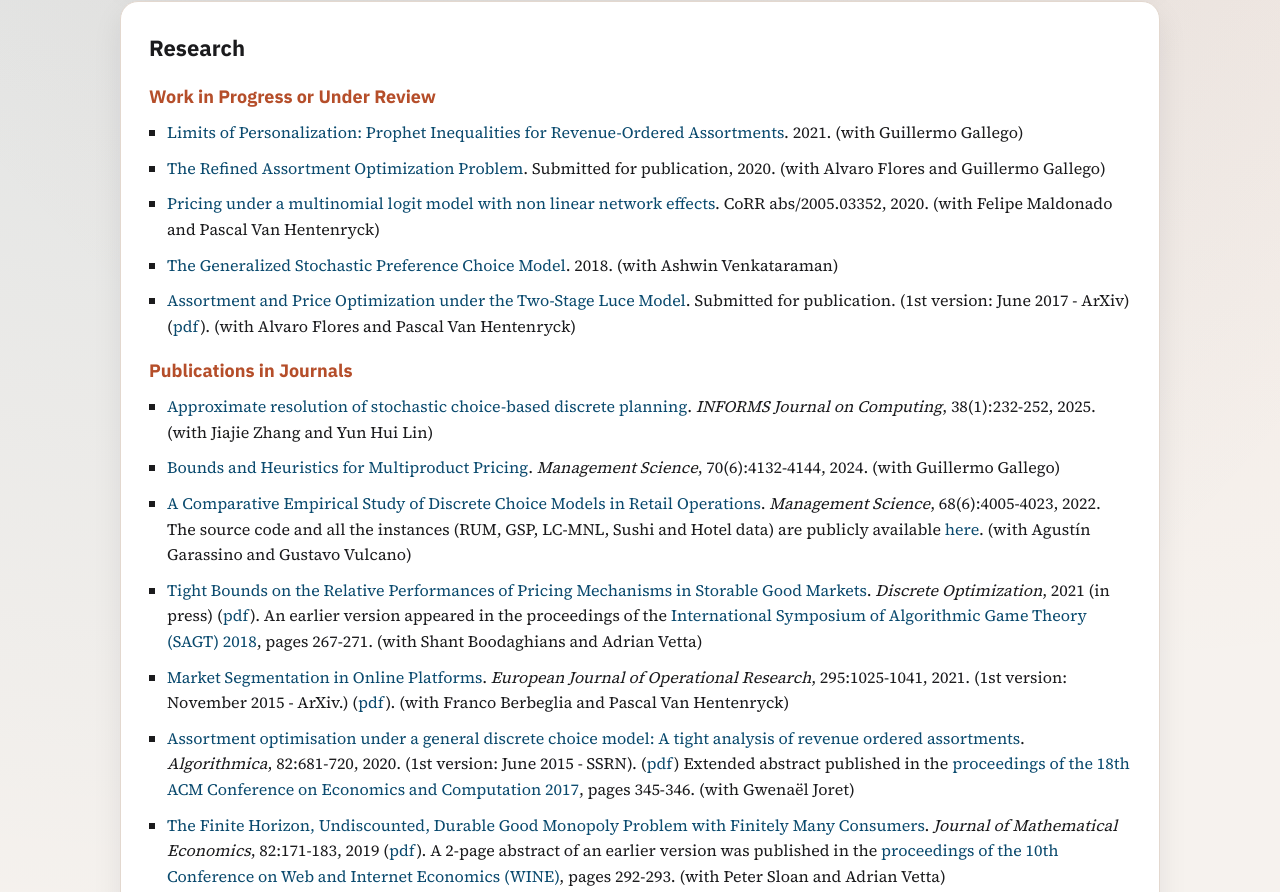
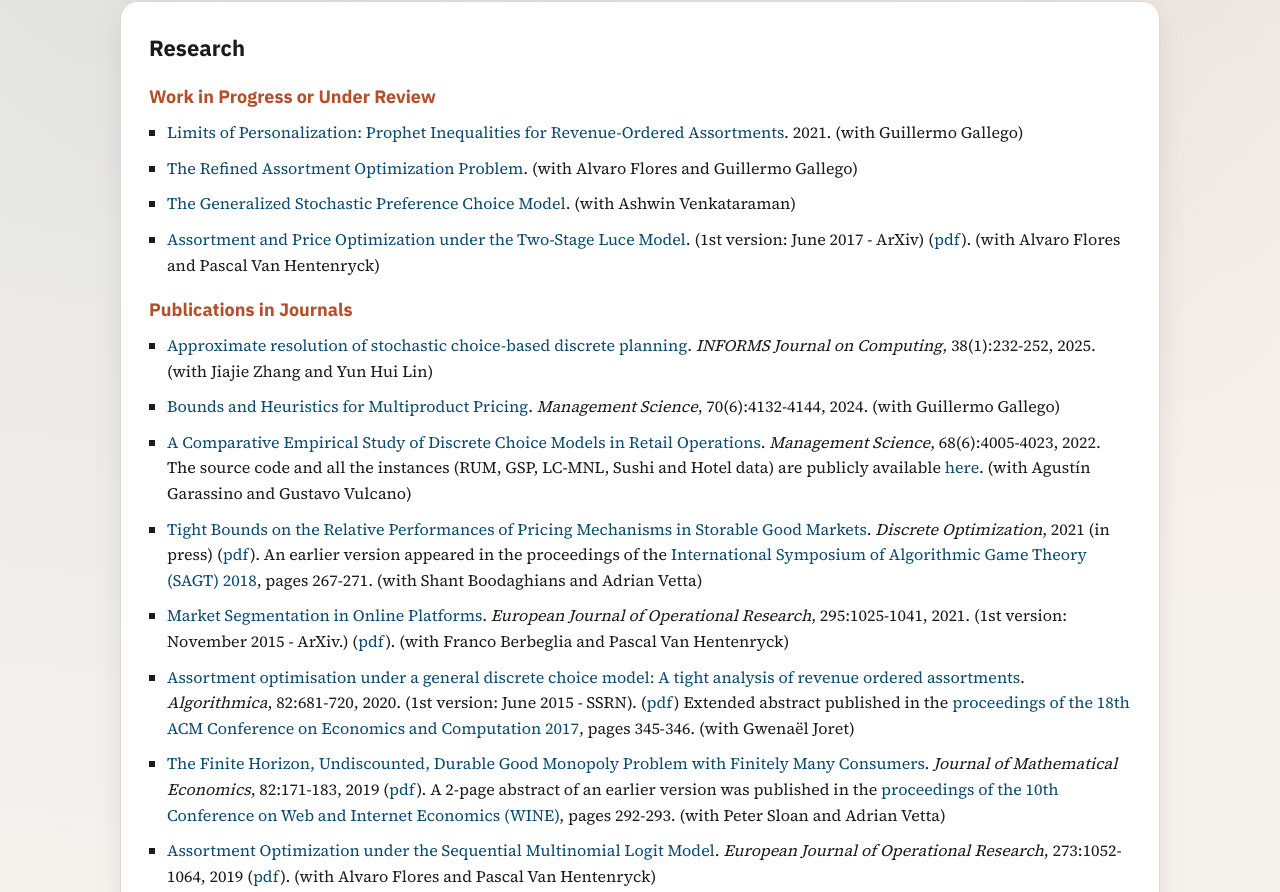
Before and after one commit to gberbeglia/website, a plain HTML site: page index.htm in a window 1280 px wide. Shown: the part 1141-2033 px from the top of the page. Drawn offline with Linux system fonts and the light colour scheme.

Commit message:
Edit work-in-progress list

```diff
--- a/index.htm
+++ b/index.htm
@@ -272,10 +272,9 @@
         <h3>Work in Progress or Under Review</h3>
         <ul class="pubs">
           <li><a href="https://arxiv.org/abs/2109.14861">Limits of Personalization: Prophet Inequalities for Revenue-Ordered Assortments</a>. 2021. (with Guillermo Gallego)</li>
-          <li><a href="https://arxiv.org/abs/2102.03043">The Refined Assortment Optimization Problem</a>. Submitted for publication, 2020. (with Alvaro Flores and Guillermo Gallego)</li>
-          <li><a href="https://dblp.org/rec/journals/corr/abs-2005-03352">Pricing under a multinomial logit model with non linear network effects</a>. CoRR abs/2005.03352, 2020. (with Felipe Maldonado and Pascal Van Hentenryck)</li>
-          <li><a href="https://arxiv.org/abs/1803.04244">The Generalized Stochastic Preference Choice Model</a>. 2018. (with Ashwin Venkataraman)</li>
-          <li><a href="https://arxiv.org/abs/1706.08599">Assortment and Price Optimization under the Two-Stage Luce Model</a>. Submitted for publication. (1st version: June 2017 - ArXiv) (<a href="general_luce.pdf">pdf</a>). (with Alvaro Flores and Pascal Van Hentenryck)</li>
+          <li><a href="https://arxiv.org/abs/2102.03043">The Refined Assortment Optimization Problem</a>. (with Alvaro Flores and Guillermo Gallego)</li>
+          <li><a href="https://arxiv.org/abs/1803.04244">The Generalized Stochastic Preference Choice Model</a>. (with Ashwin Venkataraman)</li>
+          <li><a href="https://arxiv.org/abs/1706.08599">Assortment and Price Optimization under the Two-Stage Luce Model</a>. (1st version: June 2017 - ArXiv) (<a href="general_luce.pdf">pdf</a>). (with Alvaro Flores and Pascal Van Hentenryck)</li>
         </ul>
 
         <h3>Publications in Journals</h3>
@@ -314,9 +313,7 @@
       </section>
     </main>
 
-    <footer>
-      Updated layout for clarity and readability.
-    </footer>
+
   </div>
 
   <!-- Global site tag (gtag.js) - Google Analytics -->
```
